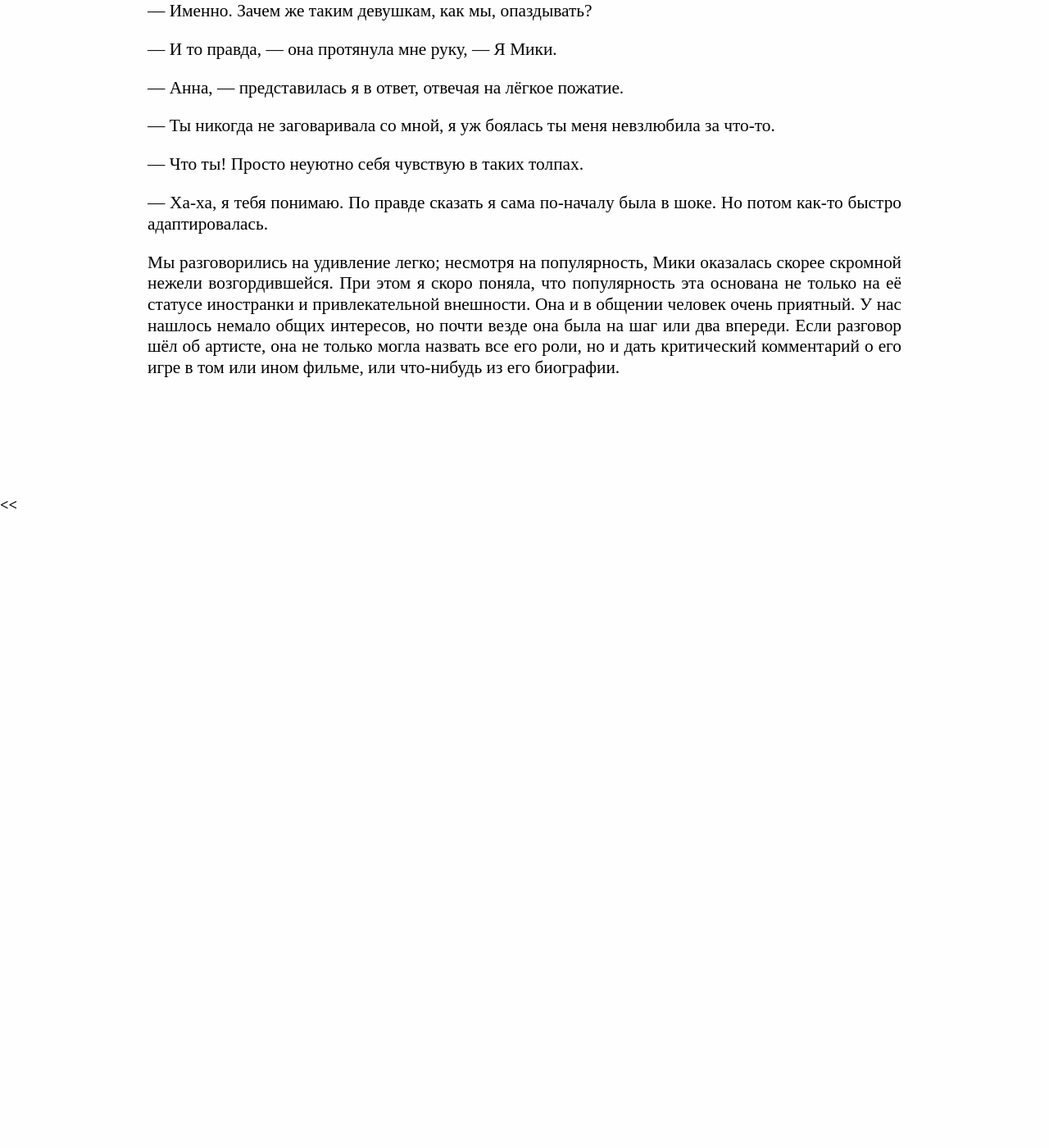
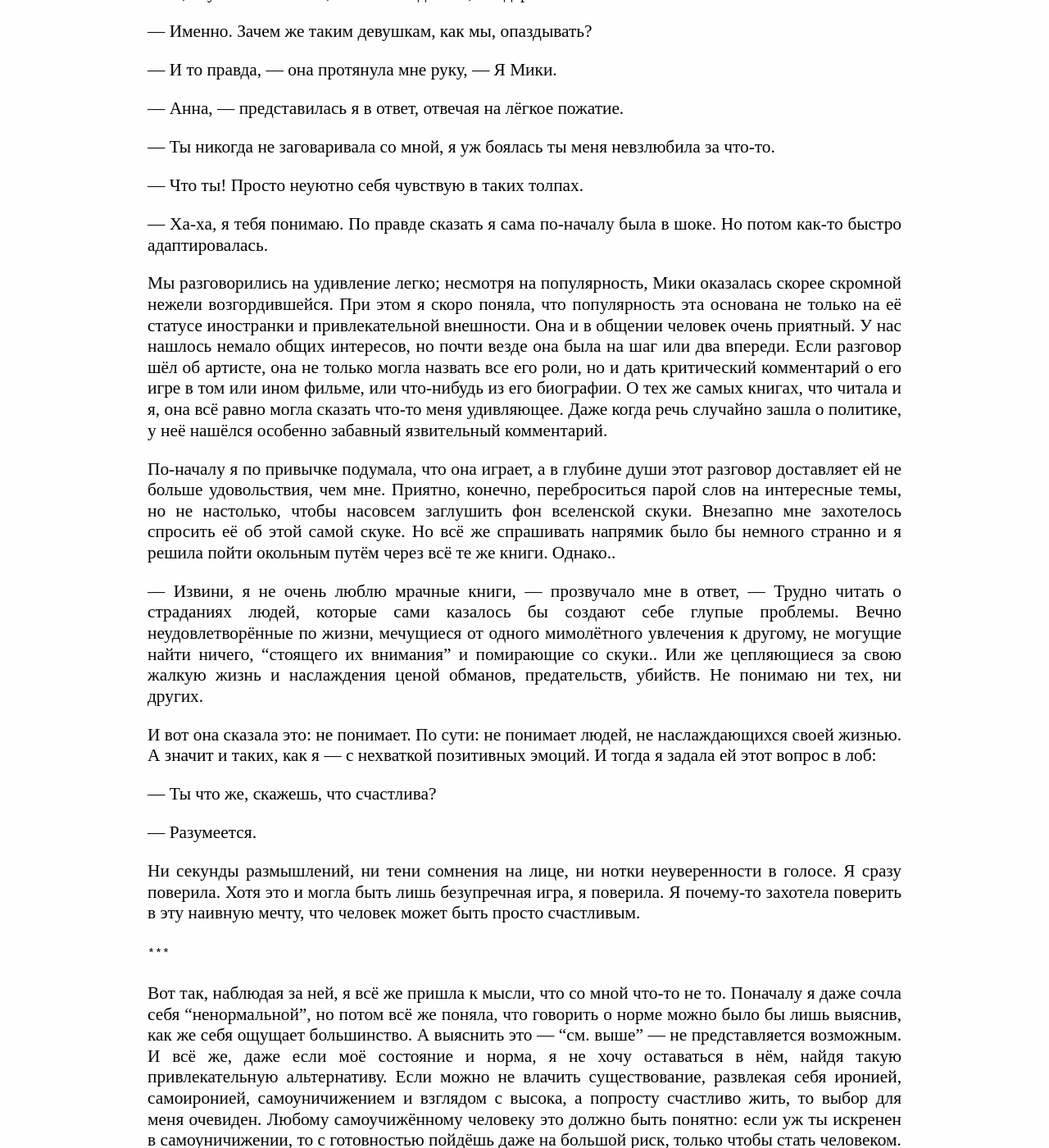
Before and after one commit to caryoscelus/lezvije-travy, a Jekyll site: the page built from text/chronic-lack.md, in a window 1280 px wide and 1400 px high, scrolled down 1496 px. Shown: the whole window at 82% size. Built offline with Jekyll 4.4.1, drawn with Linux system fonts in a browser that asks for light colours; before the commit the page ends 2126 px from its top, so only the background shows below that; some of the changed text lies outside the part shown.

Commit message:
text (chronic lack)

```diff
--- a/text/chronic-lack.md
+++ b/text/chronic-lack.md
@@ -84,4 +84,62 @@ title: "???????"
 и в общении человек очень приятный. У нас нашлось немало общих интересов, но
 почти везде она была на шаг или два впереди. Если разговор шёл об артисте, она
 не только могла назвать все его роли, но и дать критический комментарий о его
-игре в том или ином фильме, или что-нибудь из его биографии.
+игре в том или ином фильме, или что-нибудь из его биографии. О тех же самых
+книгах, что читала и я, она всё равно могла сказать что-то меня удивляющее. Даже
+когда речь случайно зашла о политике, у неё нашёлся особенно забавный
+язвительный комментарий.
+
+По-началу я по привычке подумала, что она играет, а в глубине души этот разговор
+доставляет ей не больше удовольствия, чем мне. Приятно, конечно, переброситься
+парой слов на интересные темы, но не настолько, чтобы насовсем заглушить фон
+вселенской скуки. Внезапно мне захотелось спросить её об этой самой скуке. Но
+всё же спрашивать напрямик было бы немного странно и я решила пойти окольным
+путём через всё те же книги. Однако..
+
+— Извини, я не очень люблю мрачные книги, — прозвучало мне в ответ, — Трудно
+читать о страданиях людей, которые сами казалось бы создают себе глупые
+проблемы. Вечно неудовлетворённые по жизни, мечущиеся от одного мимолётного
+увлечения к другому, не могущие найти ничего, "стоящего их внимания" и
+помирающие со скуки.. Или же цепляющиеся за свою жалкую жизнь и наслаждения
+ценой обманов, предательств, убийств. Не понимаю ни тех, ни других.
+
+И вот она сказала это: не понимает. По сути: не понимает людей, не
+наслаждающихся своей жизнью. А значит и таких, как я — с нехваткой позитивных
+эмоций. И тогда я задала ей этот вопрос в лоб:
+
+— Ты что же, скажешь, что счастлива?
+
+— Разумеется.
+
+Ни секунды размышлений, ни тени сомнения на лице, ни нотки неуверенности в
+голосе. Я сразу поверила. Хотя это и могла быть лишь безупречная игра, я
+поверила. Я почему-то захотела поверить в эту наивную мечту, что человек может
+быть просто счастливым.
+
+    ***
+
+Вот так, наблюдая за ней, я всё же пришла к мысли, что со мной что-то не
+то. Поначалу я даже сочла себя "ненормальной", но потом всё же поняла, что
+говорить о норме можно было бы лишь выяснив, как же себя ощущает большинство. А
+выяснить это — "см. выше" — не представляется возможным. И всё же, даже если моё
+состояние и норма, я не хочу оставаться в нём, найдя такую привлекательную
+альтернативу. Если можно не влачить существование, развлекая себя иронией,
+самоиронией, самоуничижением и взглядом с высока, а попросту счастливо жить, то
+выбор для меня очевиден. Любому самоучижённому человеку это должно быть понятно:
+если уж ты искренен в самоуничижении, то с готовностью пойдёшь даже на большой
+риск, только чтобы стать человеком.
+
+По дороге домой я размышляла именно об этом. На той скучной лекции мы перешли к
+другим темам и я не осмеливалась больше отвлекать Мики, а затем вокруг неё, как
+и обычно, образовалась толпа поклонниц и поклонников. На этот раз я немного
+потусила с ними, но всё равно осталась при мнении, что это не
+моё. Воодушевлённая этой встречей, я решила, что найду другую возможность
+поговорить с ней с глазу на глаз, а пока буду наблюдать и анализировать.
+
+Но чем больше я анализировала, тем больше приходила к выводу, что с внешней
+стороны она мало отличается от тех же подруг, про искренность энтузиазма к жизни
+которых я сильно сомневалась. Я ещё и ещё раз прокручивала в голове тот обмен
+репликами. "Ты что же, скажешь, что счастлива?" — при повторе фраза звучала
+почти издевательски — "Разумеется" — но ответ не становился ответной колкостью,
+а лишь показывал насколько далека Мики от того, чтобы даже заподозрить издёвку в
+таком простом вопросе.
```
Also changed, not shown: other parts of text/chronic-lack.md (+5 -5 lines).
